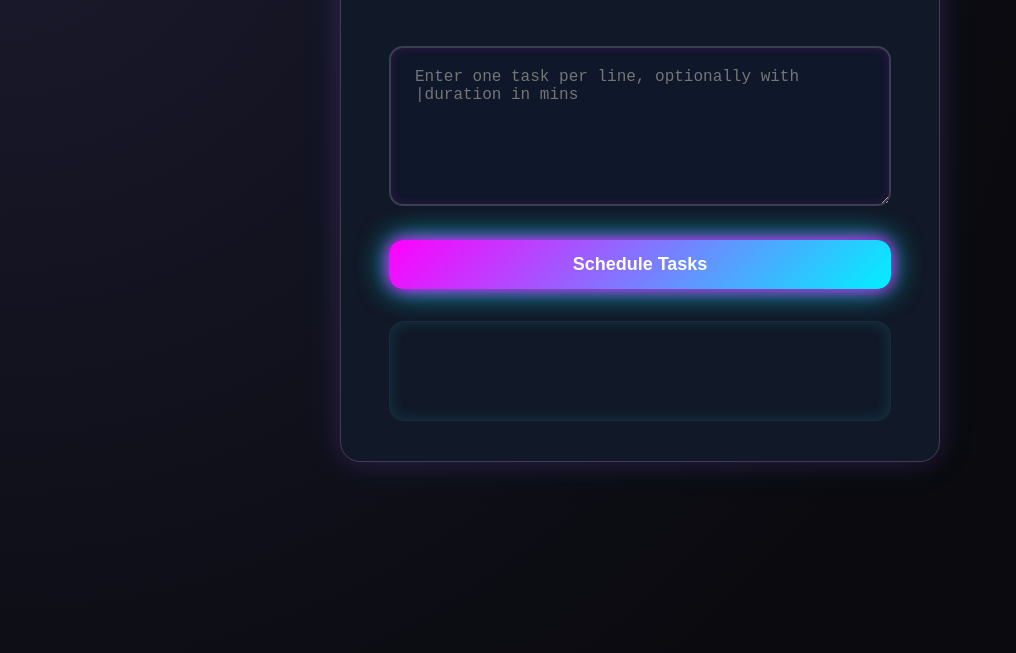
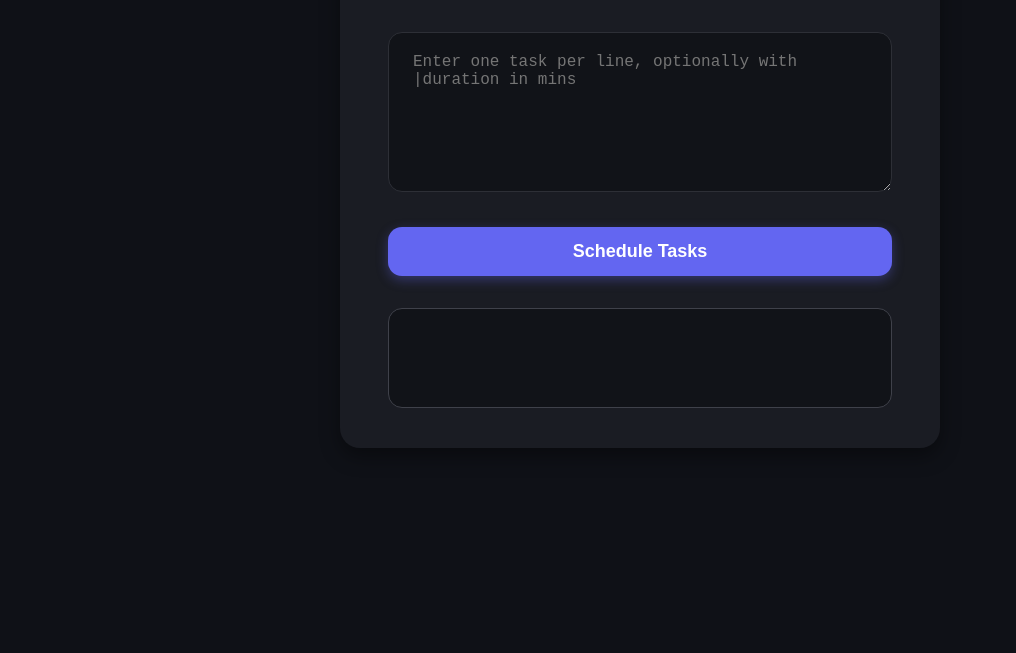
Before and after one commit to nashdaviddumdum19-create/to-do-list, a website: page frontend/index.html in a window 1280 px wide. Shown: the part 147-800 px from the top of the page, without its empty margins (0-1016 px from the left). Drawn offline with Linux system fonts and the light colour scheme.

Commit message:
I change the designs and change the name of css to style and what's inside

```diff
--- a/frontend/css.css
+++ /dev/null
@@ -1,122 +0,0 @@
-/* frontend/styles.css */
-@import url('https://fonts.googleapis.com/css2?family=Inter:wght@400;600&display=swap');
-
-:root {
-  --primary: #ff00ff;         /* Neon pink */
-  --secondary: #00f0ff;       /* Neon cyan */
-  --background: #0a0a0f;      /* Deep black/blue */
-  --surface: #111827;         /* Card dark */
-  --text-main: #e5e7eb;
-  --text-heading: #ffffff;
-  --border: #1f2937;
-  --border-light: #374151;
-}
-
-* {
-  margin: 0;
-  padding: 0;
-  box-sizing: border-box;
-}
-
-body {
-  font-family: 'Inter', sans-serif;
-  background: radial-gradient(circle at top left, #1a1a2e, #0a0a0f 70%);
-  padding: 2.5em;
-  min-height: 100vh;
-  display: flex;
-  justify-content: center;
-  align-items: flex-start;
-  color: var(--text-main);
-  line-height: 1.6;
-}
-
-.container {
-  max-width: 600px;
-  width: 100%;
-  background: var(--surface);
-  padding: 2.5em 3em;
-  border-radius: 20px;
-  border: 1px solid var(--border-light);
-  box-shadow: 0 0 25px rgba(255, 0, 255, 0.15),
-              0 0 40px rgba(0, 240, 255, 0.1);
-  transition: box-shadow 0.3s ease, transform 0.2s ease;
-}
-
-.container:hover {
-  box-shadow: 0 0 40px rgba(255, 0, 255, 0.25),
-              0 0 60px rgba(0, 240, 255, 0.2);
-  transform: translateY(-2px);
-}
-
-h1 {
-  font-weight: 600;
-  font-size: 2.25rem;
-  color: var(--text-heading);
-  margin-bottom: 1.5em;
-  text-align: center;
-  letter-spacing: -0.5px;
-  text-shadow: 0 0 8px var(--secondary);
-}
-
-textarea {
-  width: 100%;
-  height: 160px;
-  padding: 1.25em 1.5em;
-  border: 2px solid var(--border-light);
-  border-radius: 14px;
-  font-size: 1rem;
-  resize: vertical;
-  font-weight: 400;
-  color: var(--text-main);
-  background: #0f172a;
-  box-shadow: inset 0 0 10px rgba(255, 0, 255, 0.15);
-  transition: border-color 0.3s ease, box-shadow 0.3s ease, background 0.3s ease;
-}
-
-textarea:focus {
-  outline: none;
-  border-color: var(--secondary);
-  background: #111827;
-  box-shadow: 0 0 10px var(--secondary), 0 0 20px var(--secondary);
-}
-
-button {
-  display: block;
-  width: 100%;
-  padding: 14px 0;
-  margin-top: 1.5em;
-  background: linear-gradient(135deg, var(--primary), var(--secondary));
-  border: none;
-  border-radius: 14px;
-  font-weight: 600;
-  font-size: 1.125rem;
-  color: #fff;
-  cursor: pointer;
-  box-shadow: 0 0 15px var(--primary), 0 0 30px var(--secondary);
-  transition: background 0.3s ease, box-shadow 0.3s ease, transform 0.15s ease;
-}
-
-button:hover {
-  background: linear-gradient(135deg, var(--secondary), var(--primary));
-  box-shadow: 0 0 20px var(--secondary), 0 0 40px var(--primary);
-  transform: translateY(-2px);
-}
-
-button:active {
-  background: var(--primary);
-  box-shadow: 0 0 15px var(--primary);
-  transform: translateY(0);
-}
-
-#result {
-  margin-top: 2em;
-  font-size: 1rem;
-  color: var(--text-main);
-  white-space: pre-wrap;
-  background: #111827;
-  padding: 1.5em;
-  border-radius: 14px;
-  border: 1px solid var(--border);
-  box-shadow: inset 0 0 15px rgba(0, 240, 255, 0.15);
-  min-height: 100px;
-}
--- a/frontend/design.css
+++ /dev/null
@@ -1,123 +0,0 @@
-/* frontend/styles.css */
-@import url('https://fonts.googleapis.com/css2?family=Inter:wght@400;600&display=swap');
-
-:root {
-  --primary: #6366f1;
-  --primary-dark: #4f46e5;
-  --primary-darker: #4338ca;
-  --background: linear-gradient(135deg, #e0e7ff, #f8fafc);
-  --surface: rgba(255, 255, 255, 0.7); /* Glass effect */
-  --text-main: #1e293b;
-  --text-heading: #0f172a;
-  --border: rgba(255, 255, 255, 0.4);
-  --border-light: rgba(255, 255, 255, 0.25);
-  --blur: 20px;
-}
-
-* {
-  margin: 0;
-  padding: 0;
-  box-sizing: border-box;
-}
-
-body {
-  font-family: 'Inter', sans-serif;
-  background: var(--background);
-  padding: 2.5em;
-  min-height: 100vh;
-  display: flex;
-  justify-content: center;
-  align-items: flex-start;
-  color: var(--text-main);
-  line-height: 1.6;
-}
-
-.container {
-  max-width: 600px;
-  width: 100%;
-  background: var(--surface);
-  padding: 2.5em 3em;
-  border-radius: 20px;
-  box-shadow: 0 10px 30px rgba(0, 0, 0, 0.15);
-  backdrop-filter: blur(var(--blur));
-  transition: box-shadow 0.3s ease, transform 0.2s ease;
-}
-
-.container:hover {
-  box-shadow: 0 18px 40px rgba(0, 0, 0, 0.2);
-  transform: translateY(-2px);
-}
-
-h1 {
-  font-weight: 600;
-  font-size: 2.25rem;
-  color: var(--text-heading);
-  margin-bottom: 1.5em;
-  text-align: center;
-  letter-spacing: -0.5px;
-}
-
-textarea {
-  width: 100%;
-  height: 160px;
-  padding: 1.25em 1.5em;
-  border: 2px solid var(--border);
-  border-radius: 14px;
-  font-size: 1rem;
-  resize: vertical;
-  font-weight: 400;
-  color: var(--text-main);
-  background: rgba(255, 255, 255, 0.5);
-  backdrop-filter: blur(var(--blur));
-  box-shadow: inset 0 1px 3px rgba(0, 0, 0, 0.08);
-  transition: border-color 0.3s ease, box-shadow 0.3s ease, background 0.3s ease;
-}
-
-textarea:focus {
-  outline: none;
-  border-color: var(--primary);
-  background: rgba(255, 255, 255, 0.9);
-  box-shadow: 0 0 0 4px rgba(99, 102, 241, 0.25);
-}
-
-button {
-  display: block;
-  width: 100%;
-  padding: 14px 0;
-  margin-top: 1.5em;
-  background: linear-gradient(135deg, var(--primary), var(--primary-dark));
-  border: none;
-  border-radius: 14px;
-  font-weight: 600;
-  font-size: 1.125rem;
-  color: #fff;
-  cursor: pointer;
-  box-shadow: 0 5px 15px rgba(99, 102, 241, 0.4);
-  transition: background 0.3s ease, box-shadow 0.3s ease, transform 0.15s ease;
-}
-
-button:hover {
-  background: linear-gradient(135deg, var(--primary-dark), var(--primary-darker));
-  box-shadow: 0 8px 22px rgba(79, 70, 229, 0.55);
-  transform: translateY(-2px);
-}
-
-button:active {
-  background: var(--primary-darker);
-  box-shadow: 0 3px 10px rgba(67, 56, 202, 0.5);
-  transform: translateY(0);
-}
-
-#result {
-  margin-top: 2em;
-  font-size: 1rem;
-  color: var(--text-main);
-  white-space: pre-wrap;
-  background: rgba(255, 255, 255, 0.5);
-  backdrop-filter: blur(var(--blur));
-  padding: 1.5em;
-  border-radius: 14px;
-  border: 1px solid var(--border-light);
-  box-shadow: inset 0 1px 3px rgba(0, 0, 0, 0.05);
-  min-height: 100px;
-}
--- a/frontend/index.html
+++ b/frontend/index.html
@@ -4,7 +4,7 @@
 <head>
   <meta charset="UTF-8">
   <title>Auto To-Do Scheduler</title>
-  <link rel="stylesheet" href="css.css">
+  <link rel="stylesheet" href="style.css">
 </head>
 <body>
   <div class="container">
--- /dev/null
+++ b/frontend/style.css
@@ -0,0 +1,117 @@
+/* frontend/styles.css */
+@import url('https://fonts.googleapis.com/css2?family=Inter:wght@400;600&display=swap');
+
+:root {
+  --primary: #6366f1;        /* Indigo */
+  --primary-dark: #4f46e5;
+  --background: #0f1117;     /* Dark base */
+  --surface: #1a1c23;        /* Card dark */
+  --text-main: #d1d5db;      /* Gray-300 */
+  --text-heading: #f9fafb;   /* Almost white */
+  --border: #2d2f36;
+  --border-dark: #3f414a;
+  --radius: 14px;
+  --shadow: 0 8px 20px rgba(0, 0, 0, 0.4);
+}
+
+* {
+  margin: 0;
+  padding: 0;
+  box-sizing: border-box;
+}
+
+body {
+  font-family: 'Inter', sans-serif;
+  background: var(--background);
+  padding: 2.5em;
+  min-height: 100vh;
+  display: flex;
+  justify-content: center;
+  align-items: flex-start;
+  color: var(--text-main);
+  line-height: 1.6;
+}
+
+.container {
+  max-width: 600px;
+  width: 100%;
+  background: var(--surface);
+  padding: 2.5em 3em;
+  border-radius: 20px;
+  box-shadow: var(--shadow);
+  transition: transform 0.2s ease, box-shadow 0.3s ease;
+}
+
+.container:hover {
+  transform: translateY(-3px);
+  box-shadow: 0 12px 30px rgba(0, 0, 0, 0.55);
+}
+
+h1 {
+  font-weight: 600;
+  font-size: 2rem;
+  color: var(--text-heading);
+  margin-bottom: 1.5em;
+  text-align: center;
+  letter-spacing: -0.5px;
+}
+
+textarea {
+  width: 100%;
+  height: 160px;
+  padding: 1.25em 1.5em;
+  border: 1.5px solid var(--border);
+  border-radius: var(--radius);
+  font-size: 1rem;
+  resize: vertical;
+  color: var(--text-main);
+  background: #111318;
+  transition: border-color 0.3s ease, box-shadow 0.3s ease, background 0.3s ease;
+}
+
+textarea:focus {
+  outline: none;
+  border-color: var(--primary);
+  background: #181a20;
+  box-shadow: 0 0 0 3px rgba(99, 102, 241, 0.2);
+}
+
+button {
+  display: block;
+  width: 100%;
+  padding: 14px 0;
+  margin-top: 1.5em;
+  background: var(--primary);
+  border: none;
+  border-radius: var(--radius);
+  font-weight: 600;
+  font-size: 1.125rem;
+  color: #fff;
+  cursor: pointer;
+  box-shadow: 0 4px 12px rgba(99, 102, 241, 0.35);
+  transition: background-color 0.3s ease, box-shadow 0.3s ease, transform 0.15s ease;
+}
+
+button:hover {
+  background: var(--primary-dark);
+  box-shadow: 0 6px 18px rgba(79, 70, 229, 0.45);
+  transform: translateY(-2px);
+}
+
+button:active {
+  background: var(--primary-dark);
+  transform: translateY(0);
+  box-shadow: 0 3px 8px rgba(79, 70, 229, 0.35);
+}
+
+#result {
+  margin-top: 2em;
+  font-size: 1rem;
+  color: var(--text-main);
+  white-space: pre-wrap;
+  background: #111318;
+  padding: 1.25em 1.5em;
+  border-radius: var(--radius);
+  border: 1px solid var(--border-dark);
+  min-height: 100px;
+}
```
